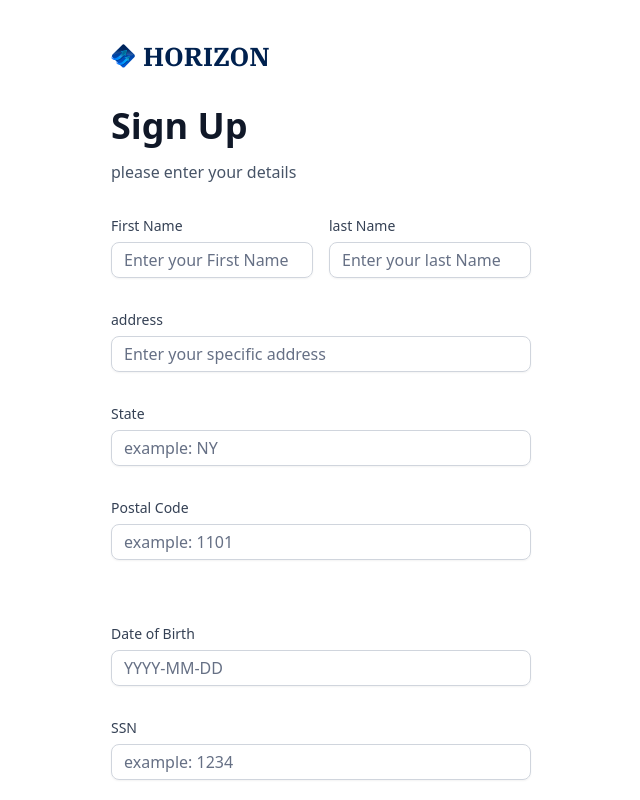
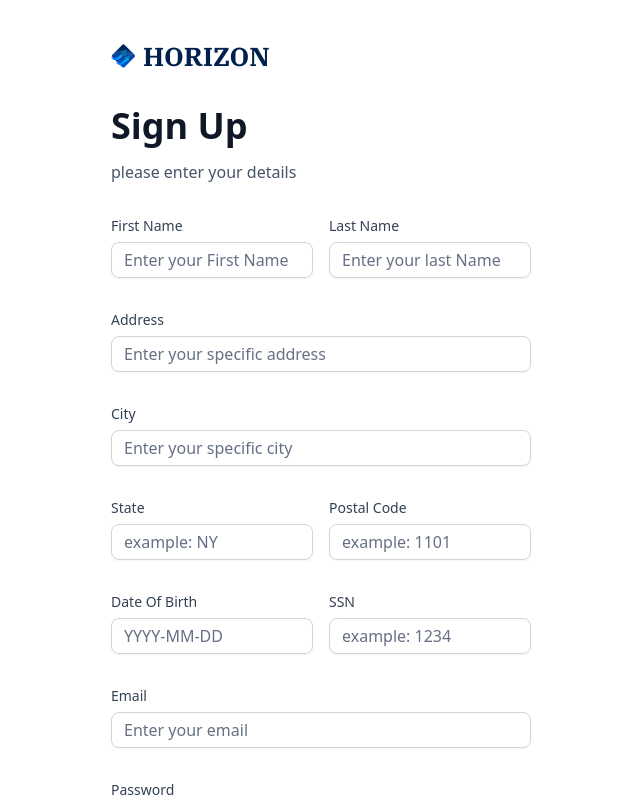
Before and after one commit to Abdul-luh/Horizon-banking-app, a Next.js app: page /sign-up in a window 1280 px wide. Shown: the top 800 px of the page, without its empty margins (319-959 px from the left). Built offline with nearby package versions, Linux system fonts and the light colour scheme.

Commit message:
add server actions skeleton

```diff
--- a/components/AuthForm.tsx
+++ b/components/AuthForm.tsx
@@ -10,8 +10,11 @@ import { Form } from "@/components/ui/form";
 import CustomInput from "./CustomInput";
 import { formSchema as authFormSchema } from "@/lib/utils";
 import { Loader2 } from "lucide-react";
+import { useRouter } from "next/navigation";
+import { signIn, signUp } from "@/lib/actions/user.actions";
 
 export default function AuthForm({ type }: AuthFormProps) {
+  const router = useRouter();
   const [user, setUser] = useState(null);
   const [isLoading, setIsloading] = useState(false);
 
@@ -27,12 +30,27 @@ export default function AuthForm({ type }: AuthFormProps) {
   });
 
   // 2. DEFINE A SUBMITION HANDLER.
-  function onSubmit(values: z.infer<typeof formSchema>) {
-    // Do something with the form values.
-    // ✅ This will be type-safe and validated.
+  async function onSubmit(data: z.infer<typeof formSchema>) {
+    console.log(data);
+    try {
       setIsloading(true);
-    console.log(values);
+      // SIGNIN WITH APP WRITE AND CREATE A PLAID LINK TOKEN
+      if (type === "sign-up") {
+        const newUser = await signUp(data);
+        setUser(newUser);
+      }
+      if (type === "sign-in") {
+        const response = await signIn({
+          email: data.email,
+          password: data.password,
+        });
+        if (response) router.push();
+      }
+    } catch (error) {
+      console.log(error);
+    } finally {
       setIsloading(false);
+    }
   }
 
   return (
@@ -91,6 +109,13 @@ export default function AuthForm({ type }: AuthFormProps) {
                     placeholder={"Enter your specific address"}
                   />
                   <CustomInput
+                    name="city"
+                    label="City"
+                    control={form.control}
+                    placeholder={"Enter your specific city"}
+                  />
+                  <div className="flex gap-4">
+                    <CustomInput
                       name="state"
                       label="State"
                       control={form.control}
@@ -102,7 +127,8 @@ export default function AuthForm({ type }: AuthFormProps) {
                       control={form.control}
                       placeholder={"example: 1101"}
                     />
-                  <div className="flex gap-4"></div>
+                  </div>
+                  <div className="flex gap-4">
                     <CustomInput
                       name="dateOfBirth"
                       label="Date of Birth"
@@ -115,6 +141,7 @@ export default function AuthForm({ type }: AuthFormProps) {
                       control={form.control}
                       placeholder={"example: 1234"}
                     />
+                  </div>
                 </>
               )}
               <CustomInput
--- a/components/CustomInput.tsx
+++ b/components/CustomInput.tsx
@@ -6,6 +6,7 @@ import { FieldName } from "react-hook-form";
 import { Control } from "react-hook-form";
 import { formSchema as authformSchma } from "@/lib/utils";
 
+// eslint-disable-next-line @typescript-eslint/no-unused-vars
 const formSchema = authformSchma("sign-in");
 interface CustomInputProps {
   control: Control<z.infer<typeof formSchema>>;
@@ -28,7 +29,7 @@ export default function CustomInput({
       name={name}
       render={({ field }) => (
         <div className="form-item">
-          <FormLabel className="form-label">{label}</FormLabel>
+          <FormLabel className="form-label capitalize">{label}</FormLabel>
           <div className="flex flex-col w-full">
             <FormControl>
               <Input
--- /dev/null
+++ b/lib/actions/user.actions.ts
@@ -0,0 +1,17 @@
+"use server";
+
+export async function signIn() {
+  try {
+    // Mutations / Database /Make fetch
+  } catch (error) {
+    console.log(error);
+  }
+}
+
+export async function signUp({ userData }: SignUpParams) {
+  try {
+    // CREATE A USER ACCOUNT
+  } catch (error) {
+    console.log(error);
+  }
+}
--- a/lib/utils.ts
+++ b/lib/utils.ts
@@ -216,6 +216,10 @@ export const formSchema = (type: "sign-up" | "sign-in") =>
       type === "sign-in"
         ? z.string().optional()
         : z.string().min(3, { message: "must be over 3 characters" }).max(50),
+    city:
+      type === "sign-in"
+        ? z.string().optional()
+        : z.string().min(3, { message: "must be over 3 characters" }).max(50),
     state:
       type === "sign-in"
         ? z.string().optional()
```
Lines whose indentation alone changed are shown as unchanged.
